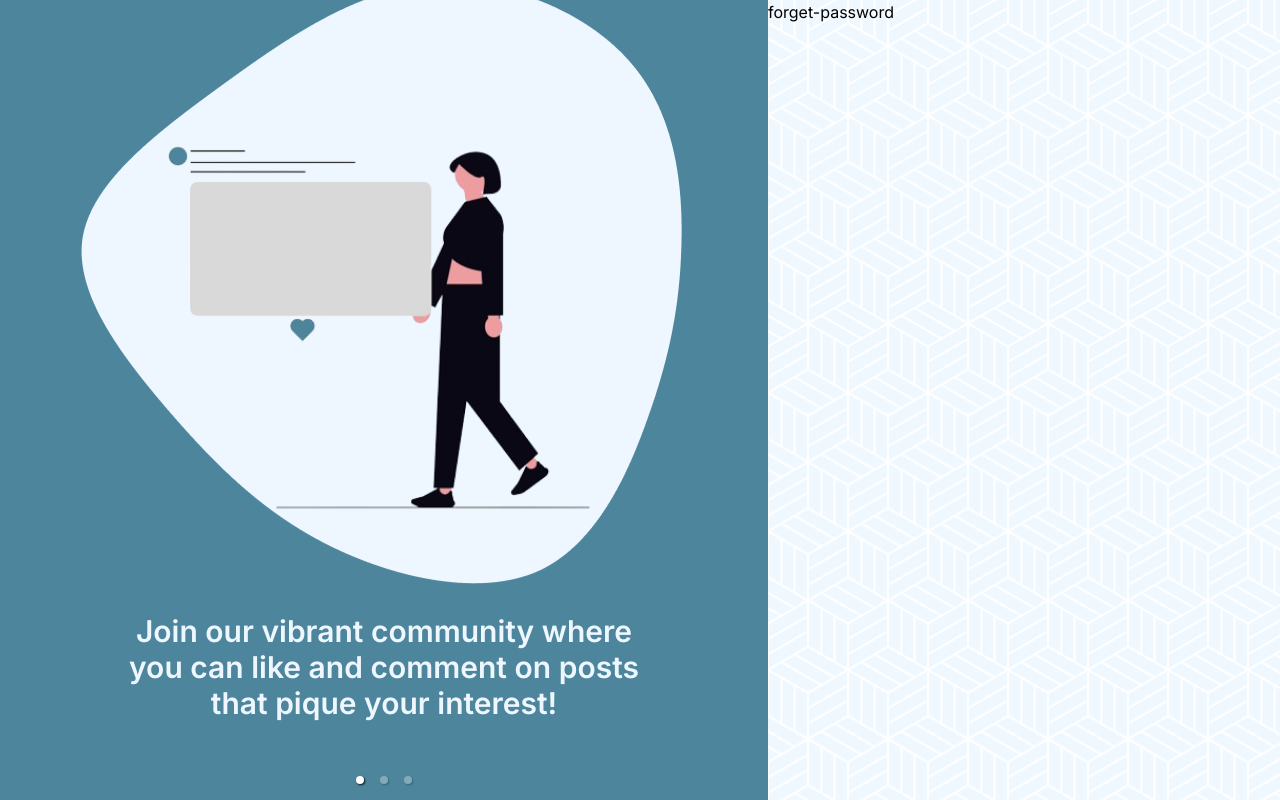
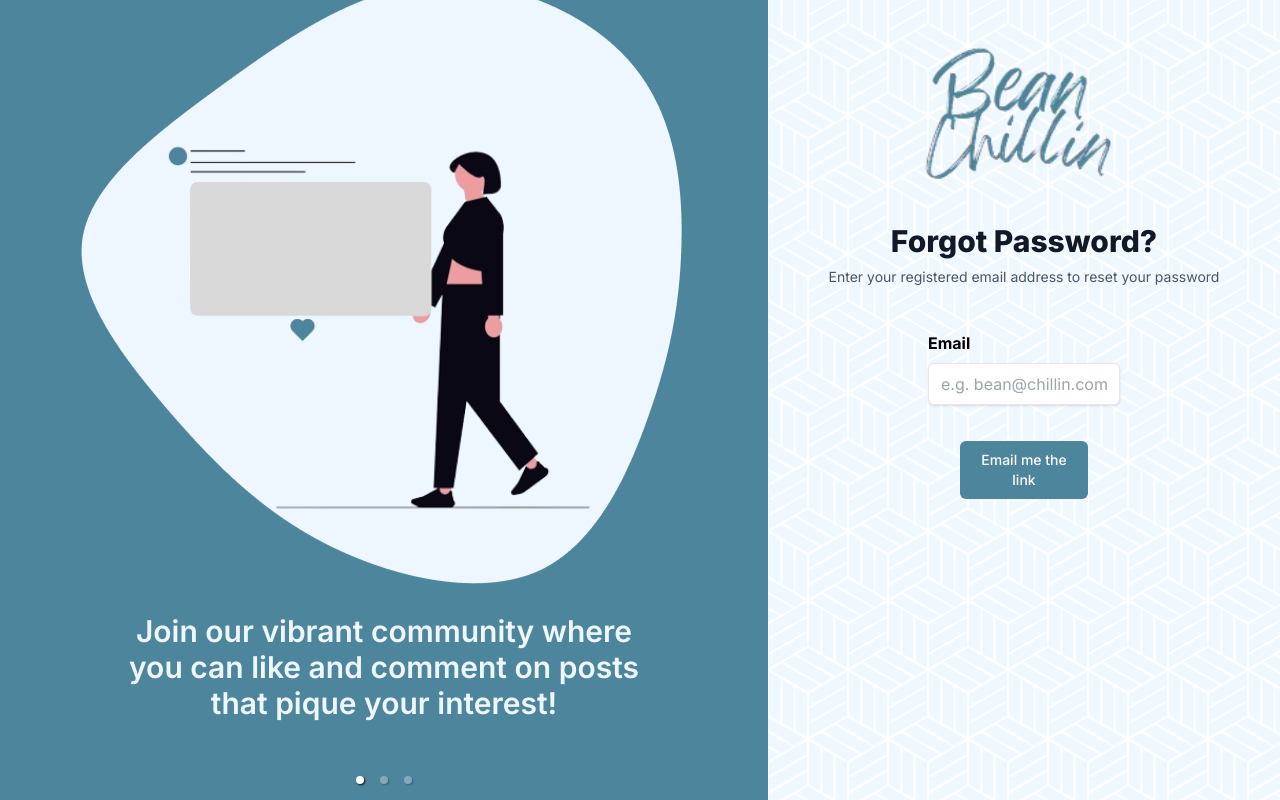
Before and after one commit to yong-zhuo/BeanChillin, a Next.js app: page /forget-password in a window 1280 px wide. Built offline with nearby package versions, Linux system fonts and the light colour scheme.

Commit message:
Add forget-password page UI

```diff
--- a/app/(auth)/forget-password/page.tsx
+++ b/app/(auth)/forget-password/page.tsx
@@ -1,3 +1,5 @@
+import ForgetForm from "@/components/user-auth/forget-password/ForgetForm";
+
 export default function ForgetPassword() {
-    return <h1>forget-password</h1>
+  return <ForgetForm />;
 }
--- a/app/(auth)/layout.tsx
+++ b/app/(auth)/layout.tsx
@@ -11,7 +11,9 @@ const AuthLayout = ({ children }: AuthLayoutProps) => {
         <AuthCarousel />
       </div>
       <div className="flex w-2/5 items-center justify-center">
-        <div className="h-full min-h-screen w-full bg-[url('/patterns/pattern-light.png')]">{children}</div>
+        <div className="h-full min-h-screen w-full bg-[url('/patterns/pattern-light.png')]">
+          {children}
+        </div>
       </div>
     </main>
   );
--- a/app/(auth)/register/page.tsx
+++ b/app/(auth)/register/page.tsx
@@ -1,5 +1,5 @@
 import SignUpForm from "@/components/user-auth/register/SignUpForm";
 
 export default function Register() {
-    return <SignUpForm />
+  return <SignUpForm />;
 }
--- a/app/home/page.tsx
+++ b/app/home/page.tsx
@@ -1,3 +1,3 @@
 export default function Home() {
-    return <h1>This is the home page</h1>
+  return <h1>This is the home page</h1>;
 }
--- a/app/not-found.tsx
+++ b/app/not-found.tsx
@@ -4,7 +4,7 @@ export default function NotFound() {
   return (
     <div className="min-h-screen bg-[url('/patterns/pattern-light.png')]">
       <h1 className="text-center text-primary">Error 404: Page Not Found</h1>
-      <div className="flex my-20 justify-center">
+      <div className="my-20 flex justify-center">
         <Image
           src="/not-found/notfound404.png"
           alt="Picture of Kafka"
--- /dev/null
+++ b/components/user-auth/forget-password/ForgetForm.tsx
@@ -0,0 +1,43 @@
+"use client";
+
+import { useState } from "react";
+import FormInput from "@/components/common-ui/form/FormInput";
+import Header from "@/components/common-ui/form/Header";
+import FormButton from "@/components/common-ui/form/FormButton";
+
+const ForgetForm = () => {
+  const [formState, setFormState] = useState("");
+  const handleChange = (e: React.ChangeEvent<HTMLInputElement>): void => {
+    setFormState(e.target.value);
+  };
+  const handleSubmit = (e: React.FormEvent<HTMLFormElement>): void => {
+    e.preventDefault();
+    //TODO: add forget password logic here
+  }
+  return (
+    <>
+      <Header
+        heading="Forgot Password?"
+        paragraph="Enter your registered email address to reset your password"
+      />
+      <form onSubmit={handleSubmit} className="mb-4 px-40 pb-8 pt-6">
+        <FormInput
+          name="forget-password"
+          id="forget-password"
+          type="email"
+          key="forget-password"
+          labelText="Email"
+          handleChange={handleChange}
+          isRequired={true}
+          value={formState}
+          placeholder="e.g. bean@chillin.com"
+        />
+        <div className="px-5 mx-3">
+            <FormButton action="submit" text="Email me the link"/>
+        </div>
+      </form>
+    </>
+  );
+};
+
+export default ForgetForm;
--- a/components/user-auth/register/SignUpForm.tsx
+++ b/components/user-auth/register/SignUpForm.tsx
@@ -20,7 +20,10 @@ const SignUpForm = () => {
 
   const handleSubmit = (e: React.FormEvent<HTMLFormElement>) => {
     e.preventDefault();
-    //to add createAccount upon submit
+
+    //TODO: Add createAccount upon submit
+
+    //TODO: Add logic to check if password and confirm password is the same
   };
   return (
     <>
```
